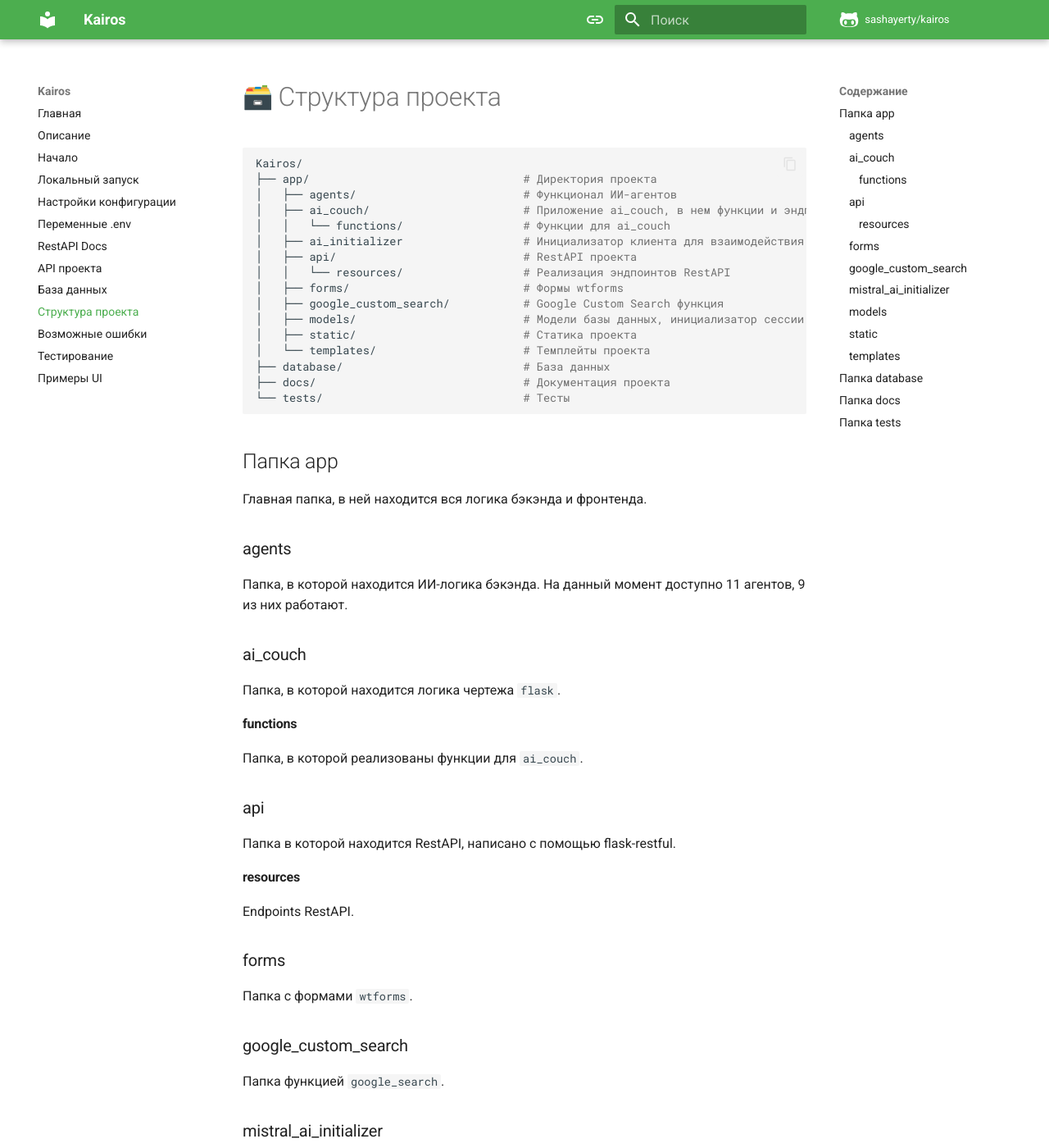
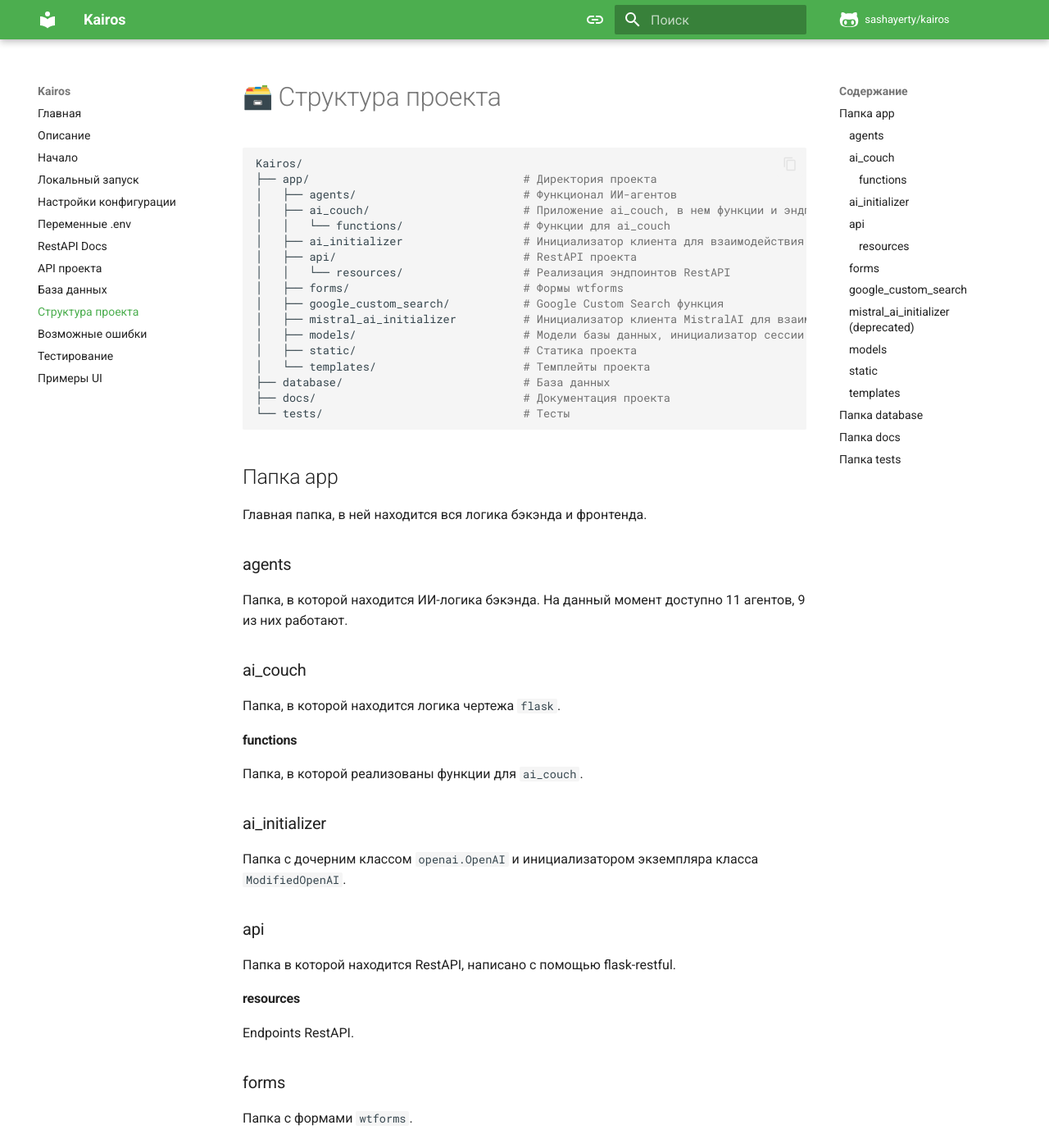
Before and after one commit to Sashayerty/kairos, an MkDocs documentation site: the page built from docs/structure.md, in a window 1280 px wide and 1400 px high. Shown: the whole window at 82% size. Built offline with MkDocs 1.6.1 and Material for MkDocs 9.7.7, drawn with Linux system fonts in a browser that asks for light colours; emoji names are drawn with the system emoji font; comment, search, counter and statistics services are not loaded; some of the changed text lies outside the part shown.

Commit message:
Обновлена документация структуры проекта, добавлены устаревшие пометки.

```diff
--- a/docs/structure.md
+++ b/docs/structure.md
@@ -11,6 +11,7 @@
 │   │   └── resources/                  # Реализация эндпоинтов RestAPI
 │   ├── forms/                          # Формы wtforms
 │   ├── google_custom_search/           # Google Custom Search функция
+│   ├── mistral_ai_initializer          # Инициализатор клиента MistralAI для взаимодействия с моделями (deprecated)
 │   ├── models/                         # Модели базы данных, инициализатор сессии бд, регистрация всех моделей
 │   ├── static/                         # Статика проекта
 │   └── templates/                      # Темплейты проекта
@@ -35,6 +36,10 @@
 
 Папка, в которой реализованы функции для `ai_couch`.
 
+### ai_initializer
+
+Папка с дочерним классом `openai.OpenAI` и  инициализатором экземпляра класса `ModifiedOpenAI`.
+
 ### api
 
 Папка в которой находится RestAPI, написано с помощью flask-restful.
@@ -51,7 +56,7 @@
 
 Папка функцией `google_search`.
 
-### mistral_ai_initializer
+### mistral_ai_initializer (deprecated)
 
 Папка с дочерним классом `Mistral` и  инициализатором экземпляра класса `ModifiedMistral`.
 
```
